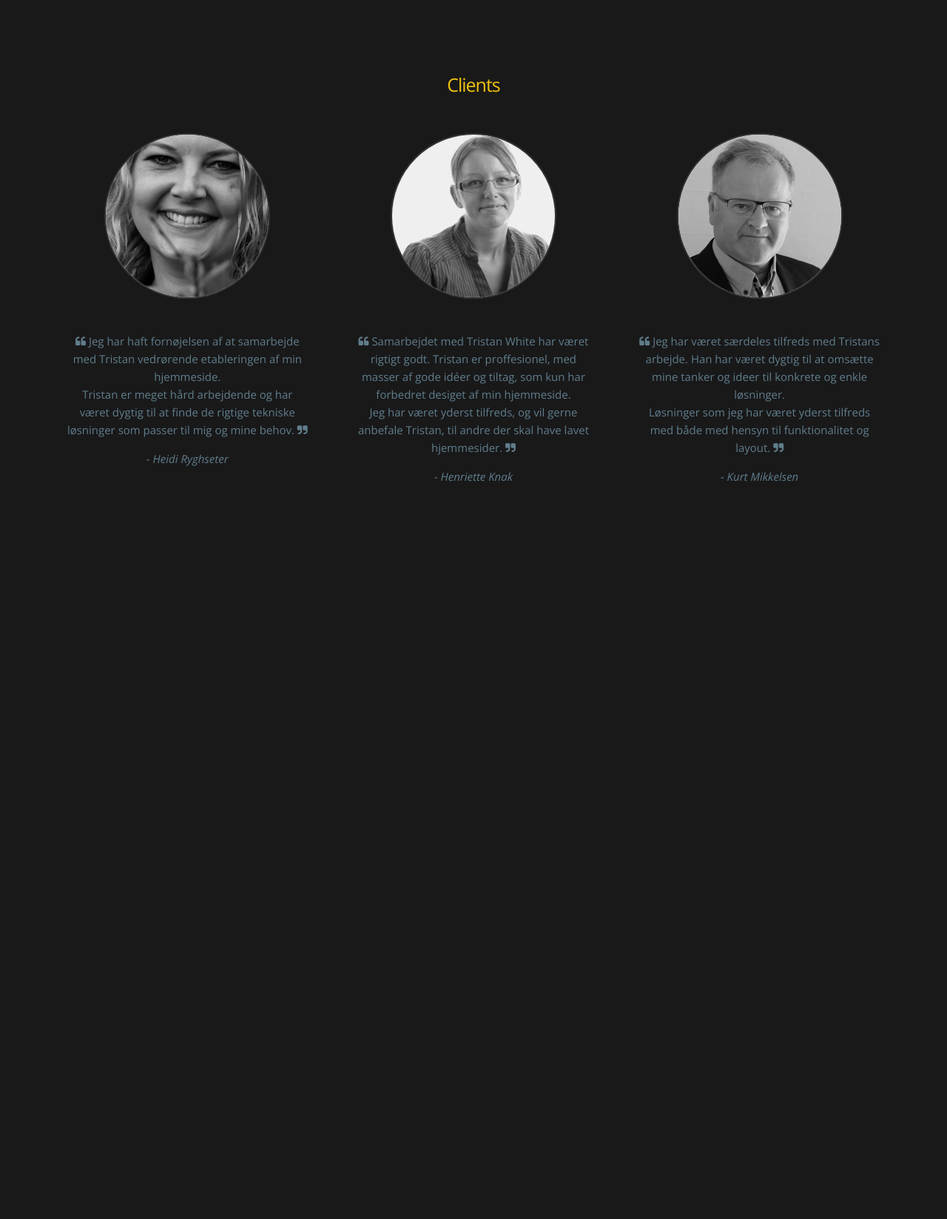
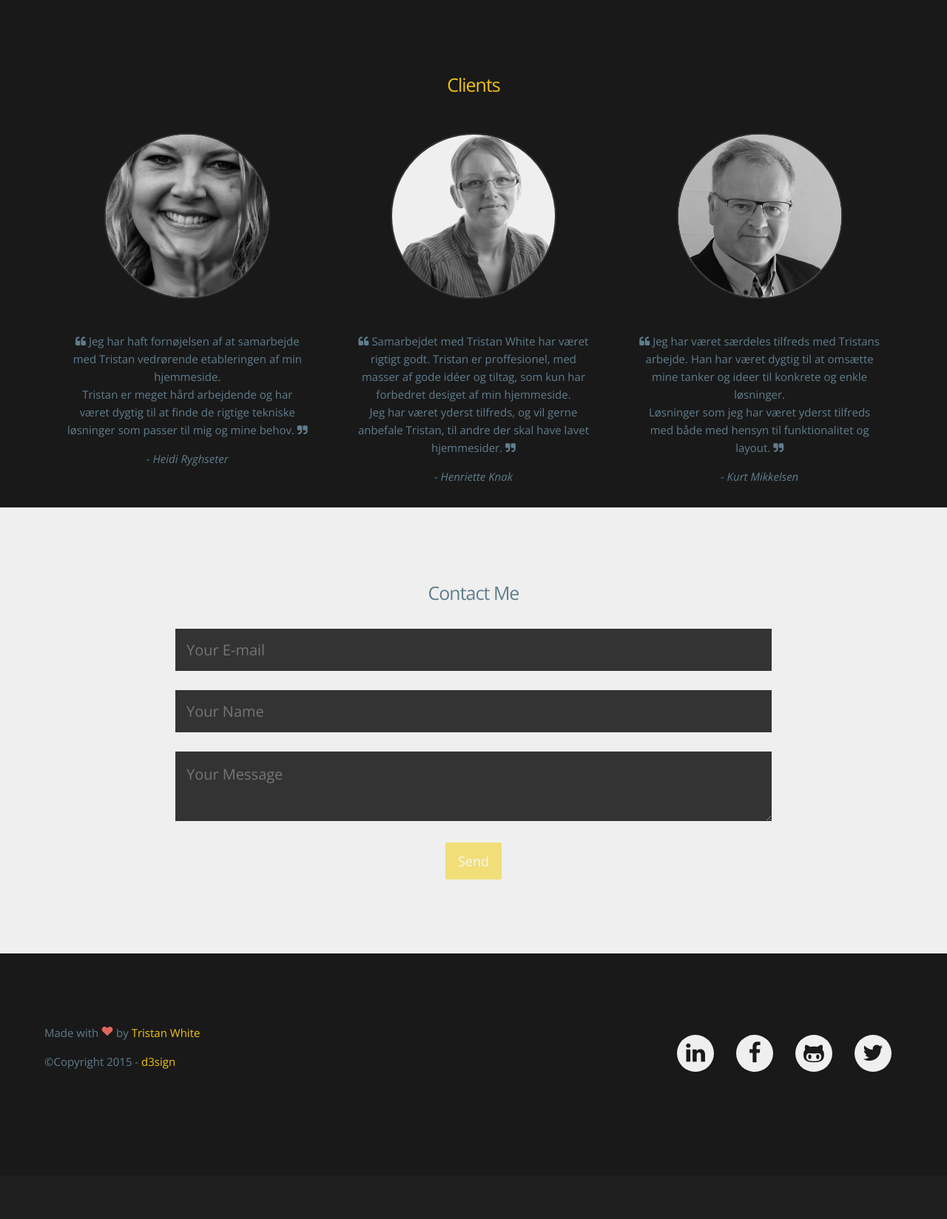
Before and after one commit to triss90405/tristanwhite.info, a PHP site: page / in a window 1280 px wide. Shown: the part 2608-4256 px from the top of the page at 74% size. After the commit the page ends 4057 px from the top, so only its background shows below. Run offline with PHP 8.4, Linux system fonts and the light colour scheme; grey boxes labelled with a size stand in for pictures from a placeholder-image service; some libraries are stand-ins or nearby versions.

Commit message:
Contact section and Footer

```diff
--- a/index.php
+++ b/index.php
@@ -6,4 +6,6 @@
 
 <?php include('parts/clients.php'); ?>
 
+<?php include('parts/contact.php'); ?>
+
 <?php include('parts/footer.php'); ?>
--- /dev/null
+++ b/parts/contact.php
@@ -0,0 +1,17 @@
+<section id="contact">
+	<div class="container">
+		<div class="row">
+			<div class="col-m-12 center-text">
+				<h2>Contact Me</h2>
+
+				<form method="post" action="mail.php">
+					<input type="email" name="mail" placeholder="Your E-mail">
+					<input type="text" name="name" placeholder="Your Name">
+					<textarea name="msg" placeholder="Your Message"></textarea><br>
+					<input type="submit" value="Send" class="button yellow big" />
+				</form>
+
+			</div>
+		</div>
+	</div>
+</section>
--- a/parts/footer.php
+++ b/parts/footer.php
@@ -1,4 +1,22 @@
     <footer>
+    	<div class="container">
+    		<div class="row">
+    			<div class="col-s-6">
+    				<p>Made with
+		            <svg class="heart" version="1.1" xmlns="http://www.w3.org/2000/svg" xmlns:xlink="http://www.w3.org/1999/xlink" x="0px" y="0px" width="92.515px" height="73.161px" viewBox="0 0 92.515 73.161" enable-background="new 0 0 92.515 73.161" xml:space="preserve"><g><path fill="#010101" d="M82.32,7.888c-8.359-7.671-21.91-7.671-30.271,0l-5.676,5.21l-5.678-5.21c-8.357-7.671-21.91-7.671-30.27,0c-9.404,8.631-9.404,22.624,0,31.255l35.947,32.991L82.32,39.144C91.724,30.512,91.724,16.52,82.32,7.888z"></path></g></svg>
+		            by <a href="https://github.com/triss90405" target="_target">Tristan White</a></p>
+		            &copy;Copyright <?php echo date("Y") ?> - <a href="http://d3sign.dk/">d3sign</a>
+    			</div>
+    			<div class="col-s-6">
+    				<div class="social">
+	                    <a href="https://twitter.com/Triss90" target="_target" title="Tristans Twitter"><i class="fa fa-twitter"></i></a>
+	                    <a href="https://github.com/triss90405" target="_target"  title="Tristans GitHub"><i class="fa fa-github-alt"></i></a>
+	                    <a href="https://www.facebook.com/tristanoliver.mosejensenwhite" target="_target"  title="Tristans Facebook"><i class="fa fa-facebook"></i></a>
+	                    <a href="https://dk.linkedin.com/in/tristanoliverwhite/en" target="_target"  title="Tristans LinkedIn"><i class="fa fa-linkedin"></i></a>
+	                </div>
+    			</div>
+    		</div>
+    	</div>
         <!--JS includes-->
         <script src="js/jquery-2.1.3.min.js"></script>
         <script src="js/main.js"></script>
--- a/scss/main.scss
+++ b/scss/main.scss
@@ -6,7 +6,6 @@
 
 // General
 html,body {
-	height: 300%;
 	background-color: $black;
 	color: $gunMetal;
 }
@@ -212,3 +211,84 @@ section#clients {
 		padding: 30px;
 	}
 }
+
+// Contact section
+
+section#contact {
+	background: $paper;
+	h2 {
+		color: $gunMetal;
+		font-size: 2.5rem;
+		margin-top: 100px;
+	}
+	input[type="text"],
+	input[type="email"],
+	textarea {
+		background: $lightBlack;
+		border: 0px;
+		width: 70%;
+		@media screen and (max-width: 768px) {
+			width: 100%;
+		}
+		padding: 15px;
+		margin: 10px 0px 10px 0px;
+		border: 3px solid $paper;
+		font-size: 2rem;
+		&:focus {
+			outline: none;
+			border: 3px solid $sunflower;
+		}
+	}
+	input[type="submit"] {
+		margin-bottom: 100px;
+	}
+}
+
+
+// Footer
+footer {
+	height: 300px;
+	padding-top: 80px;
+	.heart {
+		height: 16px;
+		width: 16px;
+		g path {
+			fill: #E0645C;
+		}
+	}
+	a {
+		color: $sunflower;
+		text-decoration: none;
+		&:hover {
+			color: $sunflower;
+			text-decoration: underline;
+		}
+	}
+	.social {
+		a {
+			background: $paper;
+			color: $black;
+			display: inline-block;
+			width: 50px;
+			height: 50px;
+			border-radius: 50%;
+			margin: 30px 15px 0 15px;
+			font-size: 3rem;
+			float: right;
+			@media screen and (max-width: 768px) {
+				float: none;
+			}
+			text-align: center;
+			@include transition(all 0.2s ease-in-out);
+			&:hover,
+			&:focus {
+				outline: none;
+				background: $sunflower;
+				@include transition(all 0.2s ease-in-out);
+			}
+		}
+	}
+	@media screen and (max-width: 768px) {
+		text-align: center;
+	}
+}
```
Also changed, not shown: css/main.css.
